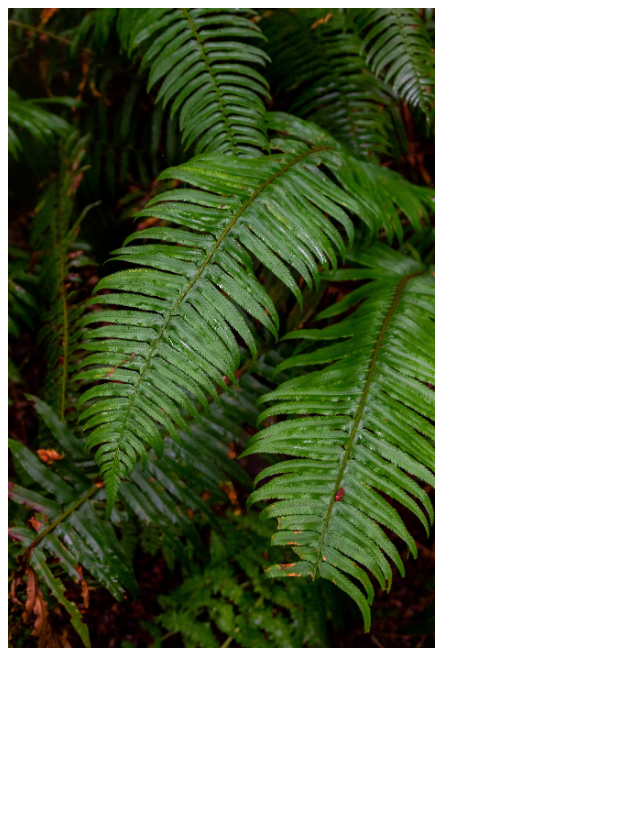
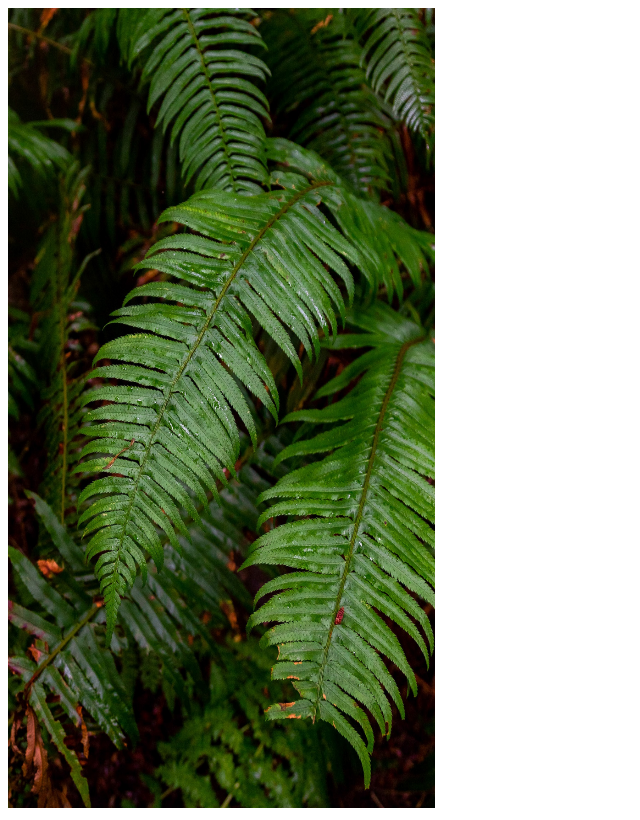
Before and after one commit to urialevy/odin-signup-form, a plain HTML site: page index.html in a window 1280 px wide. Shown: the whole page, without its empty margins (0-640 px from the left). Drawn offline with Linux system fonts and the light colour scheme.

Commit message:
separating divs

```diff
--- a/index.html
+++ b/index.html
@@ -10,6 +10,8 @@
   </head>
   <body>
     <div id="left"><img id="background" src="bg-img.jpg" /></div>
-    <form></form>
+    <div id="right">
+      <form></form>
+    </div>
   </body>
 </html>
--- a/style.css
+++ b/style.css
@@ -1,3 +1,4 @@
 #background {
-  width: calc(100vw * 0.3333);
+  width: calc(33.33333vw);
+  height: 100vh;
 }
```
